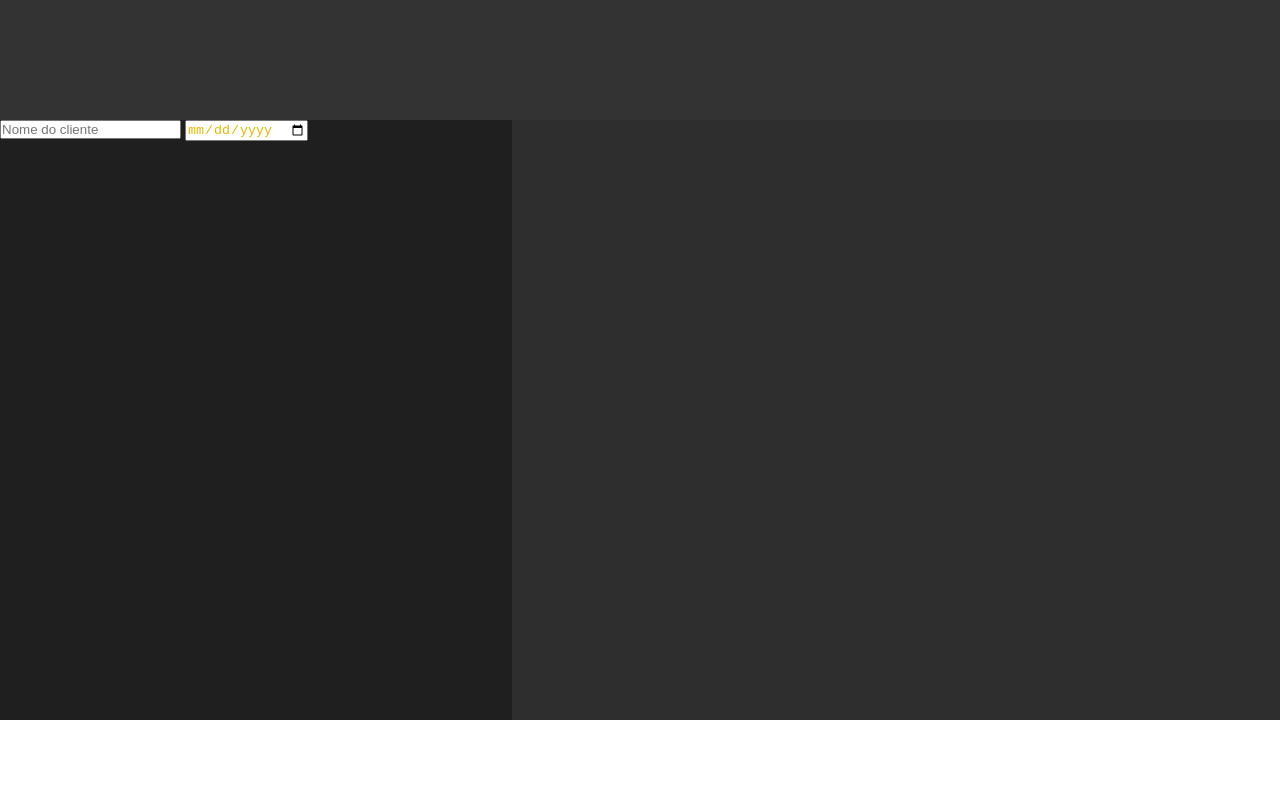
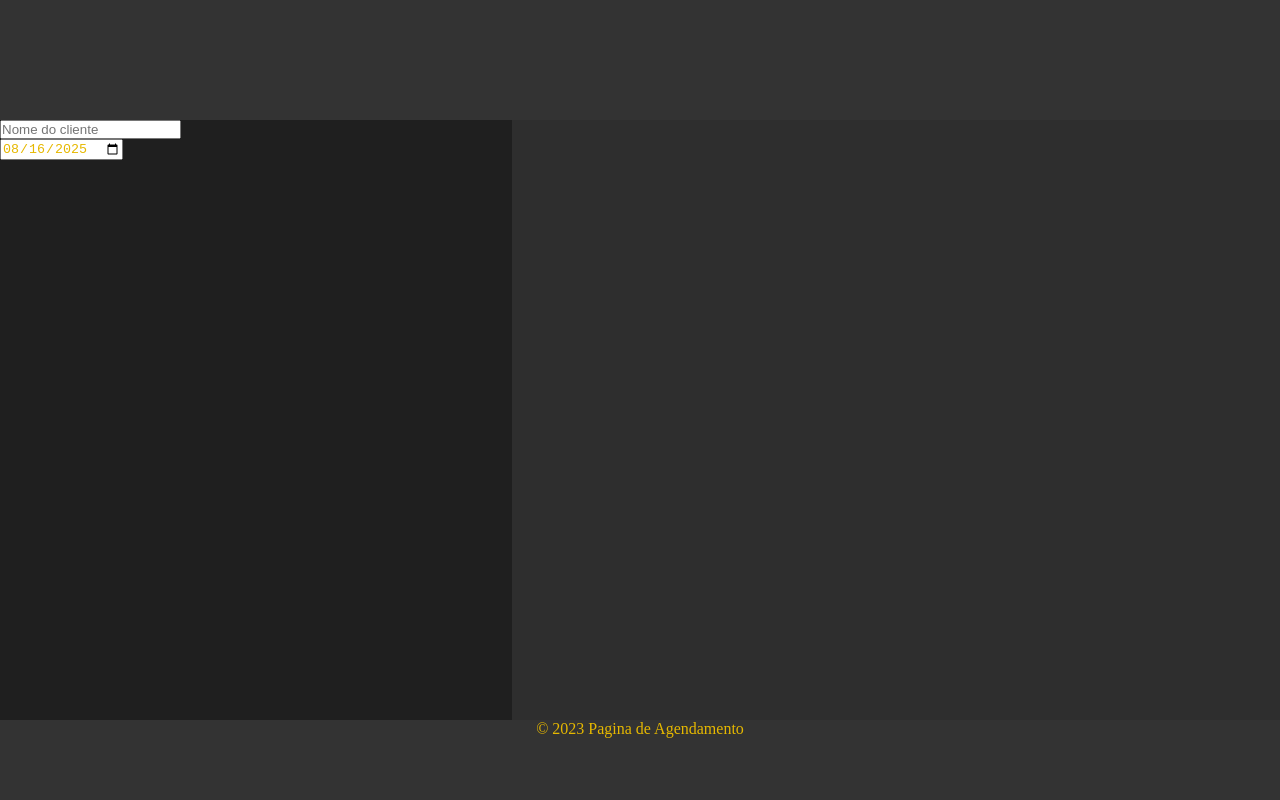
Before and after one commit to Isac2006/Pagina-de-agendamento, a website built with webpack: page dist/index.html in a window 1280 px wide. Built offline with nearby package versions, Linux system fonts and the light colour scheme.

Commit message:
modificação no css deixando melhor estilizado, js coloqueipara o input puxar a data atual e ter uma data minima para nao pegar data do passado

```diff
--- a/package.json
+++ b/package.json
@@ -7,5 +7,8 @@
   },
   "scripts": {
     "build": "webpack"
+  },
+  "dependencies": {
+    "dayjs": "^1.11.13"
   }
 }
--- a/src/index.js
+++ b/src/index.js
@@ -1,2 +1,7 @@
+import dayjs from "dayjs";
 import "./style.css";
 console.log("Hello, World!");
+var inputdata = document.getElementById("data");
+var datahj = dayjs().format("YYYY-MM-DD");
+inputdata.value = datahj;
+inputdata.min = datahj;
--- a/src/style.css
+++ b/src/style.css
@@ -11,15 +11,26 @@ header{
 .corpo{
     display: flex;
     width: 100vw;
-    height: 80vh;
+    height: 75vh;
 }
 .agendamento{
     background-color: #1F1F1F;
     height: 75vh;
     width: 40vw;
 }
-.lista-agendados{
+.agendados{
     background-color: #2e2e2e;
     width: 60vw;
     height: 75vh;
+    margin: 0;
+    padding: 0;
 }
+footer{
+    background-color: #333333;
+    color: #E6B800;
+    text-align: center;
+ height: 10vh;
+ width: 100vw;
+ margin: 0;
+ padding: 0;
+}
```
Also changed, not shown: dist/index.html, dist/main.js (added), 1 other file.
